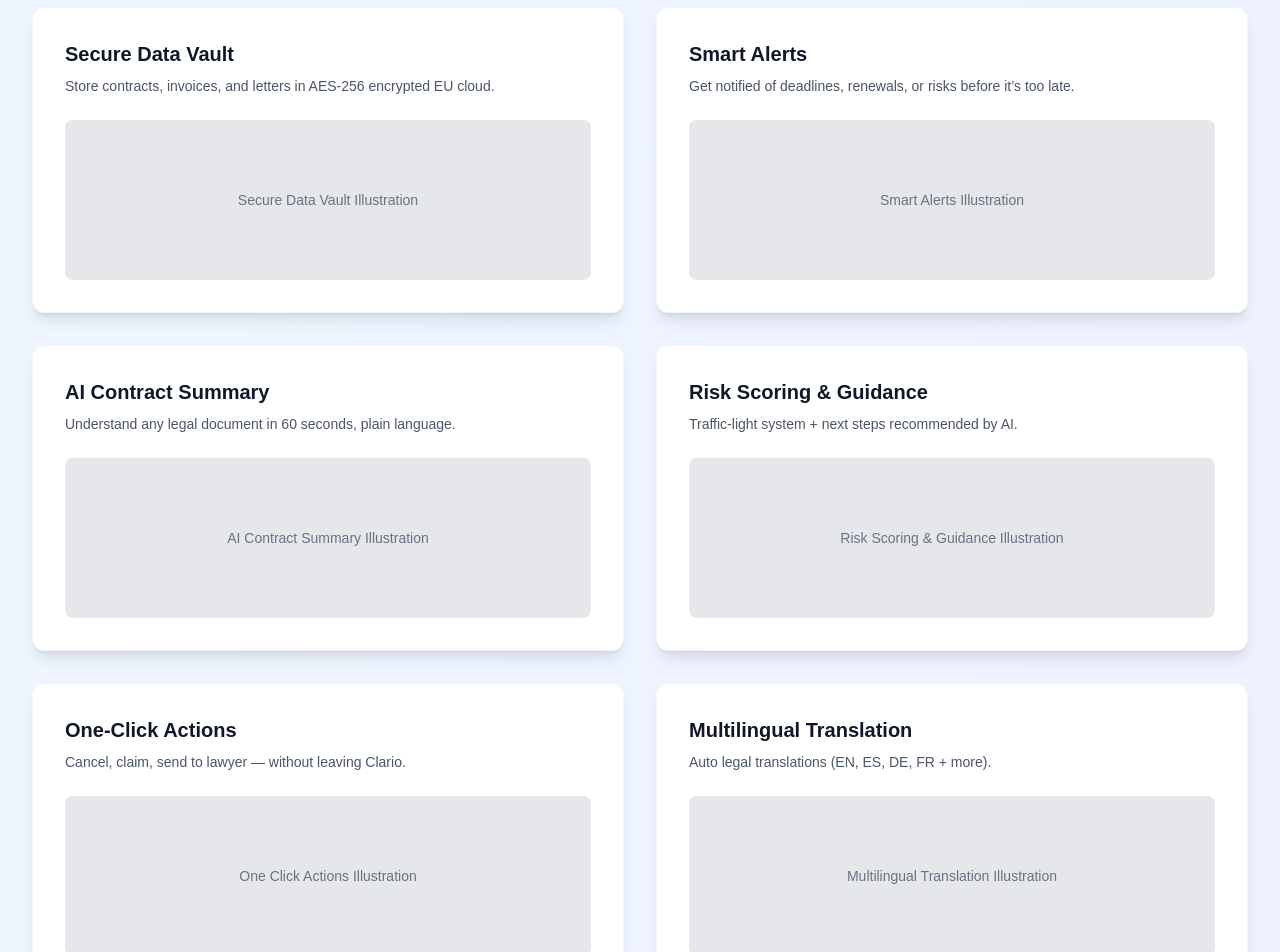
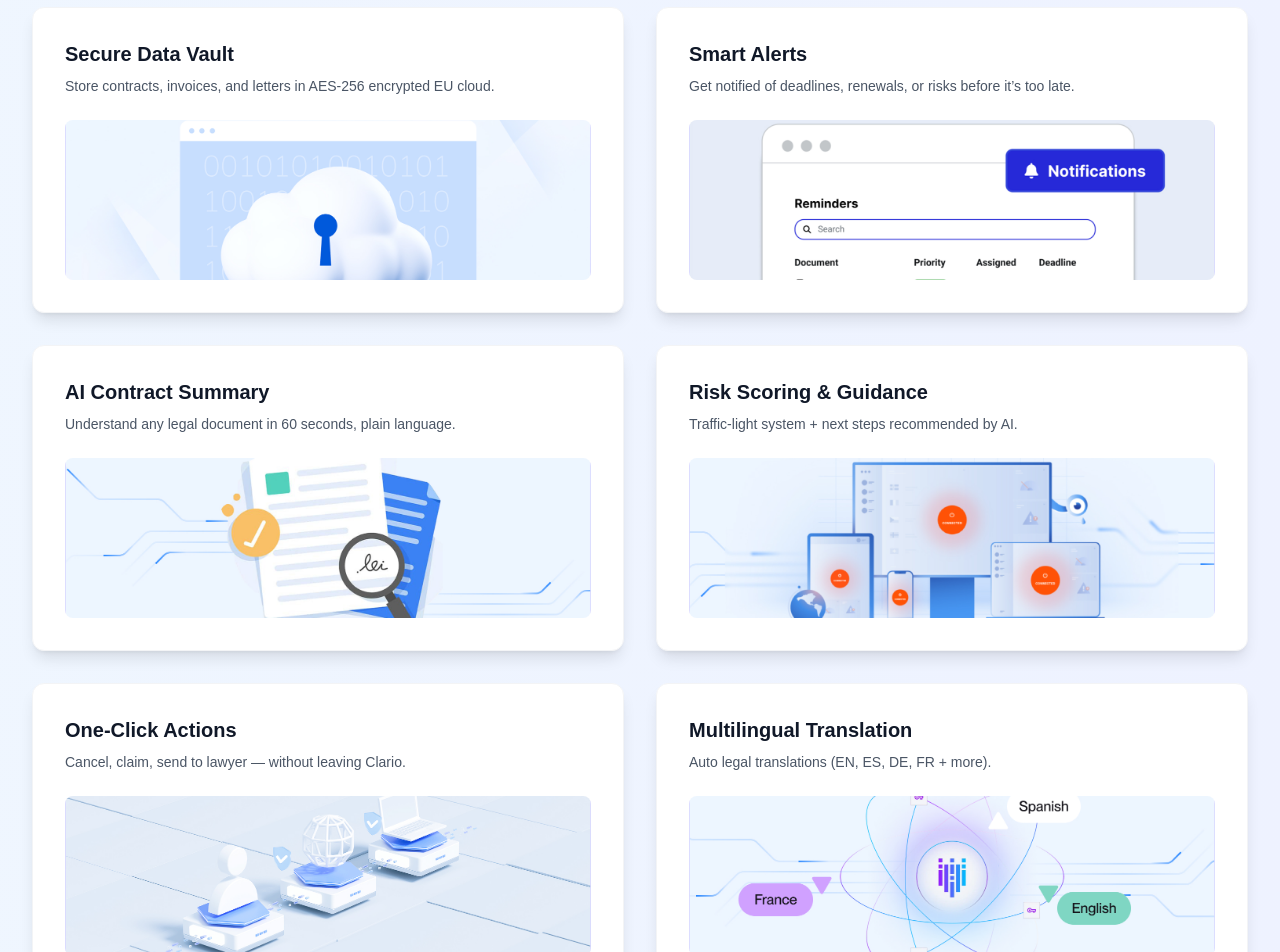
Before and after one commit to mukulanandbhatt/jrruiz, a Next.js app: page / in a window 1280 px wide. Shown: the part 1880-2832 px from the top of the page. Built offline with nearby package versions, Linux system fonts and the light colour scheme.

Commit message:
Add BusinessFeatures and ClarioProcess components; update HomePage to include new features

```diff
--- /dev/null
+++ b/src/components/molecules/home/BusinessFeatures.js
@@ -0,0 +1,78 @@
+import React from "react";
+
+const BusinessFeatures = () => {
+  return (
+    <div className="bg-white py-16 px-4 sm:px-6 lg:px-8">
+      <div className="max-w-7xl mx-auto text-center">
+        <h2 className="text-3xl font-bold tracking-tight sm:text-4xl">
+          Made in Europe, Designed for the World
+        </h2>
+        <p className="mt-4 max-w-2xl mx-auto text-lg ">
+          When it comes to doing business, location plays an important role. Our
+          contract management software has been tailored specifically for the
+          requirements of European businesses.
+        </p>
+      </div>
+
+      <div className="mt-16 max-w-5xl mx-auto grid grid-cols-1 md:grid-cols-2 gap-12">
+        <div className="bg-white border border-gray-200 rounded-lg shadow-sm overflow-hidden p-8 flex flex-col items-center">
+          <img
+            className="h-60 w-full object-contain"
+            src="/images/protected.svg"
+            alt="Computer with a shield and data protection icons"
+          />
+          <div className="mt-10 w-full text-left">
+            <h3 className="text-lg font-semibold text-gray-900">
+              100% protected and EU and <br /> GDPR-compliant
+            </h3>
+            <div className="w-60 h-0.5 bg-indigo-600 my-4"></div>
+            <p className="mt-4 text-gray-700">
+              fynk's contract management software was built to keep your data
+              safe. From hosting over product architecture to audit-proof
+              storage, you can rest assured that your business will remain
+              protected with enterprise-grade security and GDPR compliant.
+            </p>
+          </div>
+          <div className="mt-6 w-full">
+            <a
+              href="#"
+              className="inline-flex items-center justify-center w-full px-6 py-1 border-8 bg-indigo-600 border-indigo-600 text-base font-medium rounded-4xl uppercase"
+            >
+              <p className="text-white">Find out more</p>
+            </a>
+          </div>
+        </div>
+
+        <div className="bg-white border border-gray-200 rounded-lg shadow-sm overflow-hidden p-8 flex flex-col items-center">
+          <img
+            className="h-60 w-full object-contain"
+            src="/images/Business tools.svg"
+            alt="Mobile phone with a cogwheel and code icon"
+          />
+          <div className="mt-6 w-full text-left">
+            <h3 className="text-lg font-semibold text-gray-900">
+              Connected to the Business <br /> tools you love
+            </h3>
+            <div className="w-60 h-0.5 bg-indigo-600 my-4"></div>
+            <p className="mt-4 text-gray-700">
+              Extensive integrations connect your existing CRM and other
+              workflow tools to Clario.AI contract management software and help
+              you accelerate your business even further. Create, edit, track and
+              sign Clario.AI starting directly from the setup you already love.
+            </p>
+          </div>
+          <div className="mt-6 w-full">
+            <a
+              href="#"
+              className="inline-flex items-center justify-center w-full px-6 py-1 border-8 bg-indigo-600 border-indigo-600 text-base font-medium rounded-4xl uppercase"
+            >
+              <p className="text-white">Find out more</p>
+            </a>
+          </div>
+        </div>
+      </div>
+    </div>
+  );
+};
+
+export default BusinessFeatures;
--- /dev/null
+++ b/src/components/molecules/home/ClarioProcess.js
@@ -0,0 +1,71 @@
+import React from 'react';
+
+
+const steps = [
+  {
+    title: 'Sign Up',
+    description: 'Create your secure account.',
+    image: '/images/Clario.ai in Minutes/Frame 2121454017 (2).jpg',
+  },
+  {
+    title: 'Connect Your Sources',
+    description: 'Link Google Drive, Dropbox, OneDrive, WhatsApp.',
+    image: '/images/Clario.ai in Minutes/Frame 2121454017 (3).jpg',
+  },
+  {
+    title: 'Upload or Scan',
+    description: 'Send contracts, invoices, letters via cloud or portable scanner.',
+    image: '/images/Clario.ai in Minutes/Frame 2121454017 (4).jpg',
+  },
+  {
+    title: 'Let Clario Work',
+    description: 'Get instant summaries, risk alerts, and one-click actions.',
+    image: '/images/Clario.ai in Minutes/Frame 2121454017 (5).jpg',
+  },
+];
+
+const ClarioProcess = () => {
+  return (
+    <section className="bg-gradient-to-b from-blue-50 to-blue-200 py-20">
+        <div
+        className="absolute top-0 left-0 w-[300px] h-[300px] bg-no-repeat bg-contain z-0"
+        style={{
+          backgroundImage: `url('/images/wave.svg')`,
+          transform: "scaleX(-1)",
+        }}
+      ></div>
+
+      <div
+        className="absolute right-0 w-[300px] h-[300px] bg-no-repeat bg-contain"
+        style={{ backgroundImage: `url('/images/wave.svg')`, bottom: "-180px" }}
+      ></div>
+      <div className="container mx-auto px-4 text-center">
+
+        <h2 className="text-4xl font-bold text-gray-800 mb-4">
+          Get Started with Clario.ai in Minutes
+        </h2>
+        <p className="text-lg text-gray-700 mb-16 max-w-2xl mx-auto">
+          Getting started with Clario.ai takes less than 2 minutes. No lawyers, no paperwork just legal clarity in your pocket.
+        </p>
+        <div className="relative flex flex-col md:flex-row justify-center items-stretch gap-8">
+          {steps.map((step, index) => (
+            <div key={index} className="flex flex-col items-center">
+              <div className="bg-white rounded-xl shadow-lg p-6 w-72 h-80 flex flex-col items-center justify-center text-center">
+                <img src={step.image} alt={step.title} className="w-40 h-auto mb-4" />
+                <h3 className="text-xl font-semibold text-gray-700 mb-2">
+                  {step.title}
+                </h3>
+                <div className="w-12 h-0.5 my-4 bg-purple-600 rounded-full"></div>
+                <p>
+                  {step.description}
+                </p>
+              </div>
+            </div>
+          ))}
+        </div>
+      </div>
+    </section>
+  );
+};
+
+export default ClarioProcess;
--- a/src/components/molecules/home/Features.js
+++ b/src/components/molecules/home/Features.js
@@ -1,42 +1,29 @@
 import React from "react";
+
 const SecureDataVaultIllustration = () => (
-  // You would replace this with your actual SVG or image component
-  <div className="w-full h-40 bg-gray-200 rounded-lg flex items-center justify-center text-gray-500 text-sm">
-    Secure Data Vault Illustration
-  </div>
+  <img src='/images/AI tools/01.jpg' alt="Secure Data Vault" className="w-full h-40 object-cover rounded-lg" />
 );
 
 const SmartAlertsIllustration = () => (
-  <div className="w-full h-40 bg-gray-200 rounded-lg flex items-center justify-center text-gray-500 text-sm">
-    Smart Alerts Illustration
-  </div>
+  <img src='/images/AI tools/02.jpg' alt="Smart Alerts" className="w-full h-40 object-cover rounded-lg" />
 );
 
 const AiContractSummaryIllustration = () => (
-  <div className="w-full h-40 bg-gray-200 rounded-lg flex items-center justify-center text-gray-500 text-sm">
-    AI Contract Summary Illustration
-  </div>
+  <img src='/images/AI tools/03.jpg' alt="AI Contract Summary" className="w-full h-40 object-cover rounded-lg" />
 );
 
 const RiskScoringIllustration = () => (
-  <div className="w-full h-40 bg-gray-200 rounded-lg flex items-center justify-center text-gray-500 text-sm">
-    Risk Scoring & Guidance Illustration
-  </div>
+  <img src='/images/AI tools/04.jpg' alt="Risk Scoring & Guidance" className="w-full h-40 object-cover rounded-lg" />
 );
 
 const OneClickIllustration = () => (
-  <div className="w-full h-40 bg-gray-200 rounded-lg flex items-center justify-center text-gray-500 text-sm">
-    One Click Actions Illustration
-  </div>
+  <img src='/images/AI tools/05.jpg' alt="One-Click Actions" className="w-full h-40 object-cover rounded-lg" />
 );
 
 const MultilingualIllustration = () => (
-  <div className="w-full h-40 bg-gray-200 rounded-lg flex items-center justify-center text-gray-500 text-sm">
-    Multilingual Translation Illustration
-  </div>
+  <img src='/images/AI tools/06.jpg' alt="Multilingual Translation" className="w-full h-40 object-cover rounded-lg" />
 );
 
-// Reusable Card Component
 const FeatureCard = ({ title, description, illustration }) => {
   return (
     <div
--- a/src/components/molecules/home/HomePage.js
+++ b/src/components/molecules/home/HomePage.js
@@ -9,6 +9,8 @@ import Benefits from "./Benefits";
 import UploadDocuments from "./UploadDocuments";
 import TargetAudience from "./TargetAudience";
 import TrustSection from "./TrustSection";
+import BusinessFeatures from "./BusinessFeatures";
+import ClarioProcess from './ClarioProcess'
 
 export default function HomePage() {
   return (
@@ -162,6 +164,8 @@ export default function HomePage() {
       <UploadDocuments />
       <TargetAudience />
       <TrustSection />
+      <BusinessFeatures />
+      <ClarioProcess />
     </>
   );
 }
```
